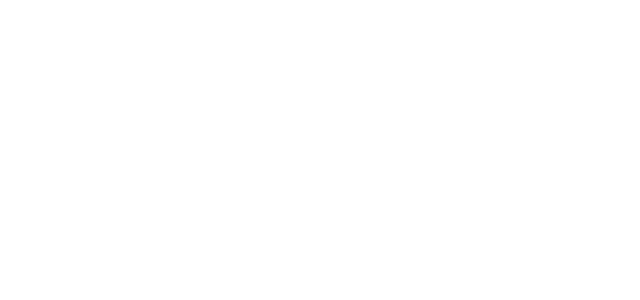
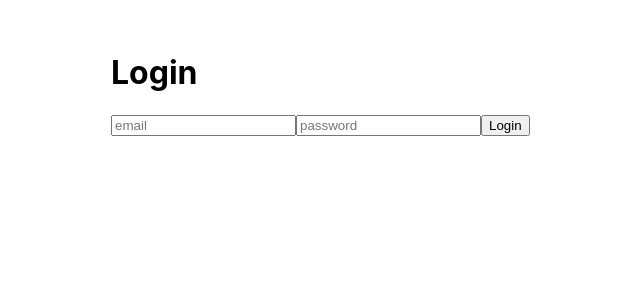
Before and after one commit to daniavfe/GunetbergWeb, a React app: page /login in a window 1280 px wide. Before the commit this address had no page. Shown: the top 300 px of the page, without its empty margins (79-719 px from the left). Built offline with nearby package versions, Linux system fonts and the light colour scheme.

Commit message:
Added persistance client and login page

```diff
--- a/package.json
+++ b/package.json
@@ -15,7 +15,8 @@
     "i18n-locales": "^0.0.5",
     "react": "^18.2.0",
     "react-dom": "^18.2.0",
-    "react-router-dom": "^6.14.1"
+    "react-router-dom": "^6.14.1",
+    "universal-cookie": "^4.0.4"
   },
   "devDependencies": {
     "css-loader": "^6.7.3",
--- a/src/api/apiClient.ts
+++ b/src/api/apiClient.ts
@@ -1,18 +1,26 @@
 import axios from "axios";
 import { AxiosInstance } from "axios";
+import CookieService from "../persistence/cookieService";
 
 abstract class ApiClient{
 
+    private cookieService: CookieService;
     private baseUrl: string;
-    httpClient: AxiosInstance;
 
-    constructor(baseUrl: string){
+    constructor(baseUrl: string, cookieService:CookieService){
         this.baseUrl = baseUrl;
+        this.cookieService = cookieService;
+    }
 
-        this.httpClient = axios.create({
+    getClient(): AxiosInstance{
+        const token = this.cookieService.getToken();
+        const headers = !token ? {} : {Authorization: `Bearer ${token}`}
+
+        return axios.create({
             baseURL: this.baseUrl,
             timeout: 31000,
-          });
+            headers: headers
+        });
     }
 }
 
--- /dev/null
+++ b/src/api/authApiClient.ts
@@ -0,0 +1,14 @@
+import { AxiosResponse } from "axios";
+import ApiClient from "./apiClient";
+import AuthorizationRequest from "../model/authorization/authorizationRequest";
+
+export default class AuthApiClient extends ApiClient{
+
+    authorize(authorizationRequest: AuthorizationRequest): Promise<AxiosResponse<string>> {
+        return this.getClient().post<string>("/auth", authorizationRequest);
+    }
+
+    validateToken(): Promise<AxiosResponse> {
+        return this.getClient().get("/auth/validate");
+    }
+}
--- a/src/api/postApiClient.ts
+++ b/src/api/postApiClient.ts
@@ -9,10 +9,10 @@
 export default class PostApiClient extends ApiClient{
 
     getPost(id: string): Promise<AxiosResponse<CompletePost>> {
-        return this.httpClient.get<CompletePost>(`/posts/${id}`);
+        return this.getClient().get<CompletePost>(`/posts/${id}`);
     }
 
     searchPosts(searchRequest: SearchRequest<PostFilterRequest>): Promise<AxiosResponse<SearchResult<SummaryPost>>> {
-        return this.httpClient.post<SearchResult<SummaryPost>>("/posts/search", searchRequest);
+        return this.getClient().post<SearchResult<SummaryPost>>("/posts/search", searchRequest);
     }
 }
--- a/src/api/tagApiClient.ts
+++ b/src/api/tagApiClient.ts
@@ -5,6 +5,6 @@
 export default class TagApiClient extends ApiClient{
 
     getTags(): Promise<AxiosResponse<Array<Tag>>> {
-        return this.httpClient.get<Array<Tag>>("/tags");
+        return this.getClient().get<Array<Tag>>("/tags");
     }
 }
--- /dev/null
+++ b/src/components/login/login.tsx
@@ -0,0 +1,68 @@
+import { useEffect, useState } from "react";
+import AuthApiClient from "../../api/authApiClient";
+import AuthorizationRequest from "../../model/authorization/authorizationRequest";
+import { AxiosResponse } from "axios";
+import CookieService from "../../persistence/cookieService";
+import { useNavigate } from "react-router-dom";
+import ValidationRequest from "../../model/authorization/validationRequest";
+import ValidationResponse from "../../model/authorization/validationResponse";
+
+interface LoginProps{
+    authApiClient: AuthApiClient,
+    cookieService: CookieService
+}
+
+
+const LoginComponent: React.FC<LoginProps> = ({authApiClient, cookieService})=>{
+
+    const navigate = useNavigate();
+    const [email, setEmail] = useState<string>("");
+    const [password, setPassword] = useState<string>("");
+
+    const attemptAuthorization = ()=>{
+        authApiClient.authorize(new AuthorizationRequest(email, password))
+            .then((response: AxiosResponse<string>)=>{
+                cookieService.setToken(response.data);
+                navigate(`/`);
+            })
+            .catch(()=>{
+                console.log("TODO:Log the error");
+            });
+    };
+
+    const validateToken = (token:string)=>{
+        authApiClient.validateToken()
+            .then((response: AxiosResponse)=>{
+                navigate(`/`);
+            })
+            .catch(()=>{
+                console.log("Token is not valid");
+                cookieService.removeToken();
+            });
+    };
+
+    const checkExistingToken = ()=>{
+        const token = cookieService.getToken();
+        console.log(token);
+        if(!!token){
+            validateToken(token);
+        }
+    }
+
+
+    useEffect(()=>{
+        checkExistingToken();
+    }, [])
+
+
+    return (
+        <div>
+            <h1>Login</h1>
+            <input type="text" placeholder="email" value={email} onChange={(e)=>setEmail(e.target.value)}/>
+            <input type="password" placeholder="password" value={password} onChange={(e)=>setPassword(e.target.value)}/>
+            <button onClick={attemptAuthorization}>Login</button>
+        </div>
+    );
+}
+
+export default LoginComponent;
--- a/src/components/main/main.tsx
+++ b/src/components/main/main.tsx
@@ -3,17 +3,24 @@
 import TagApiClient from "../../api/tagApiClient";
 import PostListComponent from "../post/list/post-list";
 import DetailPostComponent from "../post/detail/detail";
+import LoginComponent from "../login/login";
+import AuthApiClient from "../../api/authApiClient";
+
 import './main.scss'
+import CookieService from "../../persistence/cookieService";
 
 
 const Main: React.FC = ()=>{
 
-    let postApiClient: PostApiClient = new PostApiClient("https://localhost:7029/");
-    let tagApiClient: TagApiClient = new TagApiClient("https://localhost:7029/");
+    const cookieService: CookieService = new CookieService();
+    const authApiClient: AuthApiClient = new AuthApiClient("https://localhost:7029/", cookieService);
+    const postApiClient: PostApiClient = new PostApiClient("https://localhost:7029/", cookieService);
+    const tagApiClient: TagApiClient = new TagApiClient("https://localhost:7029/", cookieService);
 
     return (
         <>
             <Routes>
+                <Route path="/login" element={<LoginComponent authApiClient={authApiClient} cookieService={cookieService}/>}/>
                 <Route path="/" element={<PostListComponent postApiClient={postApiClient} tagApiClient={tagApiClient}/>}/>
                 <Route path="/posts/:id" element={<DetailPostComponent postApiClient={postApiClient}/>}/>
             </Routes>
--- /dev/null
+++ b/src/model/authorization/authorizationRequest.ts
@@ -0,0 +1,9 @@
+export default class AuthorizationRequest{
+    email: string;
+    password: string;
+
+    constructor(email:string, password:string){
+        this.email = email;
+        this.password = password;
+    }
+}
--- /dev/null
+++ b/src/model/authorization/authorizationResponse.ts
@@ -0,0 +1,3 @@
+export default class AuthorizationResponse{
+    token: string;
+}
--- /dev/null
+++ b/src/model/authorization/validationRequest.ts
@@ -0,0 +1,7 @@
+export default class ValidationRequest{
+    private token: string;
+
+    constructor(token:string){
+        this.token = token;
+    }
+}
--- /dev/null
+++ b/src/model/authorization/validationResponse.ts
@@ -0,0 +1,3 @@
+export default class ValidationResponse{
+    public isValid: boolean;
+}
--- /dev/null
+++ b/src/persistence/cookieService.ts
@@ -0,0 +1,24 @@
+import Cookies from "universal-cookie";
+
+export default class CookieService{
+    private cookies: Cookies;
+
+    private readonly tokenKey:string = "authToken";
+
+    constructor(){
+        this.cookies = new Cookies();
+    }
+
+    public getToken(): string{
+        return this.cookies.get(this.tokenKey);
+    }
+
+    public setToken(token:string){
+        this.cookies.set(this.tokenKey, token);
+    }
+
+    public removeToken(){
+        this.cookies.remove(this.tokenKey);
+    }
+
+}
```
Also changed, not shown: 1 other file (tests, documents, lock files or other folders).
